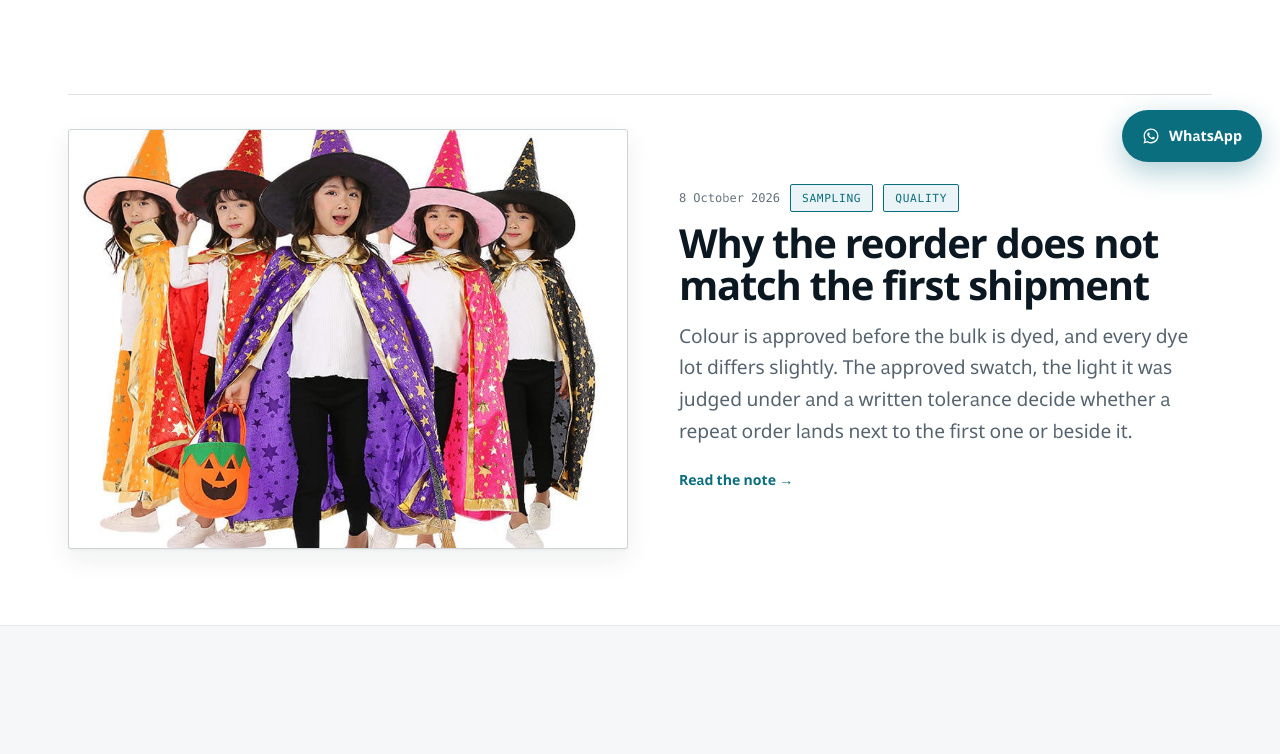
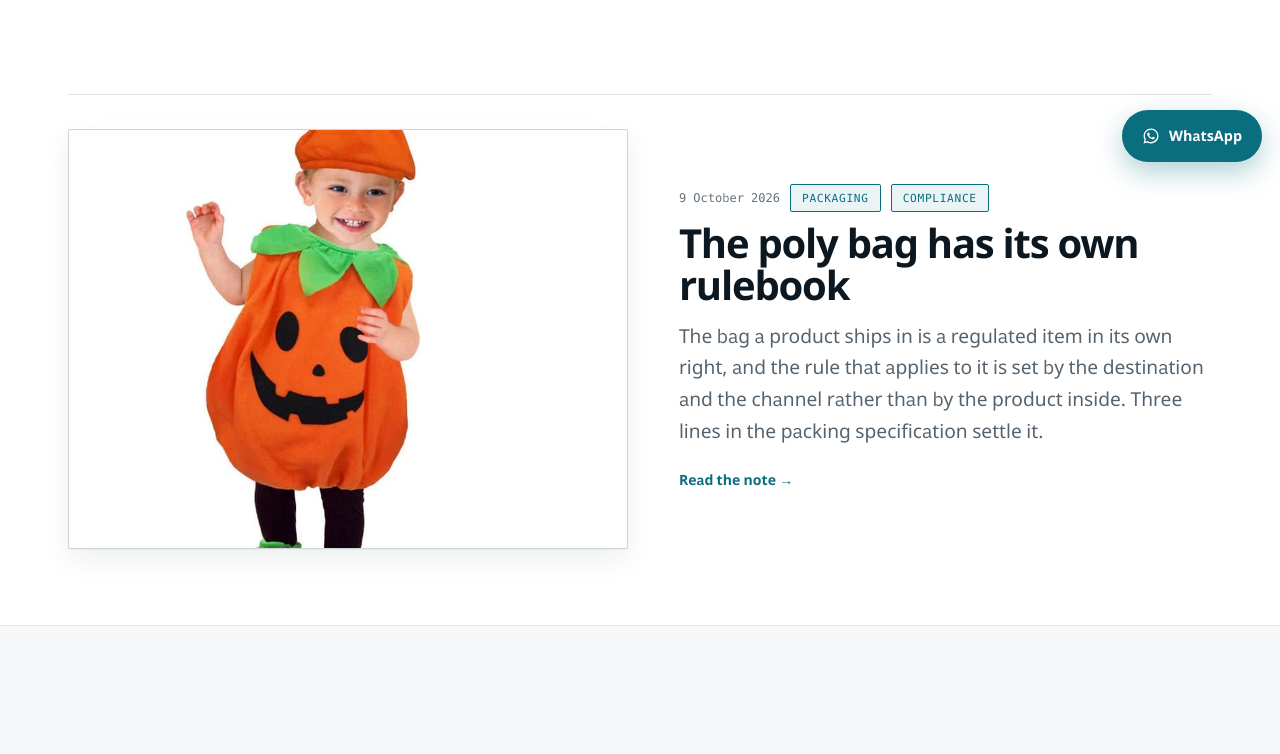
Before and after one commit to hongboGan/hbcoser-site, a React (Vite) app: page /blog in a window 1280 px wide. Shown: the part 620-1374 px from the top of the page. Built offline with nearby package versions, Linux system fonts and the light colour scheme.

Commit message:
Publish the poly bag labelling note
Adds the packaging article: the bag a product ships in carries its own
label requirement, set by the destination market and the selling channel
rather than by the product inside.

blog.js 9 -> 10 posts, sitemap 46 -> 47 routes.

```diff
--- a/src/content/blog.js
+++ b/src/content/blog.js
@@ -4,6 +4,54 @@
 // questions that prompted it. Every word of every article is original, and nothing here
 // is presented as a fact about our own factory that is not true.
 export const POSTS = [
+  {
+    slug: 'the-poly-bag-has-its-own-rulebook',
+    title: 'The poly bag has its own rulebook',
+    excerpt: 'The bag a product ships in is a regulated item in its own right, and the rule that applies to it is set by the destination and the channel rather than by the product inside. Three lines in the packing specification settle it.',
+    date: '2026-10-09',
+    tags: ['Packaging', 'Compliance', 'Specification'],
+    cover: '/products/kids-pumpkin-set.jpg',
+    sources: [
+      'Packaging-compliance guidance explaining that there is no unified law governing suffocation warnings on plastic bags, while the EU toy safety framework requires toys and their packaging not to present a strangulation or suffocation risk for products intended for children under fourteen, and noting common exemptions such as industrial-use bags and small food bags (topic cue only)',
+      'US state-level material noting that bag suffocation warnings are mandatory in several large states, that only a handful of states and two large cities carry strict rules, and that they differ on bag dimensions, wording and placement (topic cue only)',
+      "Marketplace and retailer preparation rules cited by sellers stating that a poly bag with an opening of five inches or more, or of a low film thickness, triggers a suffocation warning whose size and placement follow the bag's dimensions (topic cue only)",
+      'Seller-forum and label-provider references quoting the standard warning wording and noting that presentation varies by jurisdiction, including required printing methods in one state and boldface type in another (topic cue only)',
+    ],
+    body: `A costume leaves the line packed in a printed poly bag. The product inside may be exactly right and the bag can still hold up the shipment, because the bag is a regulated item in its own right. The rule that applies to it is set by where the goods are sold and by who is selling them. None of that is decided by what the bag costs.
+
+## There is no single rule
+
+It would be convenient if one standard covered plastic bags everywhere. There is not one. In the European Union there is no unified law governing suffocation warnings specifically on plastic bags, although the toy safety framework requires that toys and their packaging not present a risk of strangulation or suffocation, and it covers products intended for children under fourteen.
+
+In the United States the requirement is set at state level rather than nationally. A handful of states and two large cities carry the strictest versions, and they do not agree with each other: they differ on bag dimensions, on the wording, and on where the warning sits.
+
+## What actually triggers a warning
+
+Two thresholds do most of the work, and neither is universal. One is the size of the bag or of its opening, where a minimum dimension is what turns a plain bag into a labelled one. The other is the film itself, since thin material is treated as the risk.
+
+Channel rules can also be stricter than any statute. Marketplace and retailer preparation requirements call for a suffocation warning on poly bags whose opening measures twelve point seven centimetres, or five inches, or more, placed prominently, with the type size tied to the dimensions of the bag. Guidance in the same vein treats a low film thickness as a second trigger. Either can bind an order where no law applies to it at all.
+
+Exemptions are worth knowing before you over-label. Industrial-use bags and small food bags, for instance, commonly sit outside the requirement.
+
+## The wording is not yours to invent
+
+The standard text runs: Keep this bag away from babies and children. Do not use in cribs, beds, carriages, or playpens. The thin film may cling to nose and mouth, preventing breathing.
+
+What varies is the presentation. The statement has to sit in a conspicuous place, either printed on the bag or on a label attached to it, and jurisdictions add their own conditions to how that is done. One state requires particular printing methods so the ink cannot smear into illegibility, and another requires boldface type.
+
+So the sentence is fixed and the execution is local. That combination is what a specification is for.
+
+## Write it into the packing spec
+
+Because the requirement is jurisdictional and channel-specific, it cannot be settled once for a whole production run. It has to be attached to a destination.
+
+Three lines in the packing specification carry it: which warning applies to this market, which dimension of the bag triggers it, and how it must be applied and sized. Where two customers buy the same style, the bagging may legitimately differ between them, and that difference belongs in the order rather than in a warehouse argument later.
+
+The cost of getting it wrong is not the label. It is goods that arrive, get counted, and then wait while somebody decides who pays to open and re-bag them. It sits beside the question of [who actually signs the product certificate](/blog/who-signs-the-childrens-product-certificate), because both are decided by the destination rather than by the product.
+
+A bagging line specified per destination is the smaller line item.`,
+  },
+
   {
     slug: 'why-the-reorder-does-not-match',
     title: 'Why the reorder does not match the first shipment',
```
Also changed, not shown: 1 other file (tests, documents, lock files or other folders).
